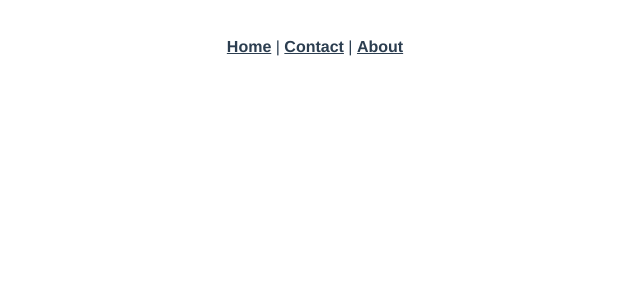
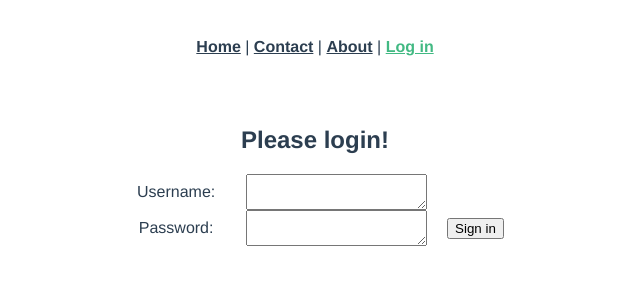
Before and after one commit to Magnus-Farstad/IDATT2105-Fullstack-applikasjonsutvikling, a Vue app in the folder oving_3/: page /login in a window 1280 px wide. Shown: the top 300 px of the page, without its empty margins (325-965 px from the left). Built offline with nearby package versions, Linux system fonts and the light colour scheme.

Commit message:
Created simple login view with simple interactions

```diff
--- a/oving_3/package.json
+++ b/oving_3/package.json
@@ -9,6 +9,7 @@
     "lint": "vue-cli-service lint"
   },
   "dependencies": {
+    "axios": "^0.26.0",
     "core-js": "^3.6.5",
     "uuid": "^8.3.2",
     "vue": "^3.0.0",
@@ -29,6 +30,7 @@
     "eslint": "^6.7.2",
     "eslint-plugin-prettier": "^3.3.1",
     "eslint-plugin-vue": "^7.0.0",
+    "flush-promises": "^1.0.2",
     "prettier": "^2.2.1",
     "typescript": "~3.9.3",
     "vue-jest": "^5.0.0-0"
--- a/oving_3/src/App.vue
+++ b/oving_3/src/App.vue
@@ -2,7 +2,8 @@
   <div id="nav">
     <router-link :to="{ name: 'Home' }">Home</router-link> |
     <router-link :to="{ name: 'ContactForm' }">Contact</router-link> |
-    <router-link :to="{ name: 'About' }">About</router-link>
+    <router-link :to="{ name: 'About' }">About</router-link> |
+    <router-link :to="{ name: 'LogIn' }">Log in</router-link>
   </div>
   <router-view />
 </template>
--- a/oving_3/src/components/Calculator.vue
+++ b/oving_3/src/components/Calculator.vue
@@ -165,7 +165,7 @@ export default {
 }
 
 .ans {
-  grid-area:ans;
+  grid-area: ans;
 }
 
 .del {
--- /dev/null
+++ b/oving_3/src/components/LogInComponent.vue
@@ -0,0 +1,60 @@
+<template>
+  <div id="loginContainer">
+    <div id="loginTitle">
+      <label>Please login!</label>
+    </div>
+    <div id="username">
+      <label id="usernameLabel">Username:</label>
+      <textarea v-model="username"></textarea>
+    </div>
+    <div id="password">
+      <label id="passwordLabel">Password: </label>
+      <textarea v-model="password"></textarea>
+      <button @click="handleClickSignin">Sign in</button>
+    </div>
+  </div>
+</template>
+
+<script>
+export default {
+  name: "LoginComponent",
+  methods: {
+    handleClickSignin() {
+      alert("You entered the username: " + this.username);
+    },
+  },
+  data() {
+    return {
+      username: "",
+      password: "",
+    };
+  },
+};
+</script>
+
+<style scoped>
+#loginContainer {
+  display: grid;
+  justify-content: center;
+  margin: 40px;
+}
+
+#loginTitle {
+  font-size: x-large;
+  font-weight: bold;
+  margin-bottom: 20px;
+}
+
+#username,
+#password {
+  display: flex;
+  flex-direction: row;
+  align-items: center;
+  column-gap: 20px;
+}
+
+#usernameLabel,
+#passwordLabel {
+  width: 100px;
+}
+</style>
--- a/oving_3/src/router/index.js
+++ b/oving_3/src/router/index.js
@@ -2,6 +2,7 @@ import { createRouter, createWebHistory } from "vue-router";
 import Home from "../views/Home.vue";
 import ContactForm from "../views/Contact.vue";
 import About from "../views/About.vue";
+import LogIn from "@/views/LogIn";
 
 const routes = [
   {
@@ -19,6 +20,11 @@ const routes = [
     name: "About",
     component: About,
   },
+  {
+    path: "/login",
+    name: "LogIn",
+    component: LogIn,
+  },
 ];
 
 const router = createRouter({
--- a/oving_3/src/views/Home.vue
+++ b/oving_3/src/views/Home.vue
@@ -2,7 +2,6 @@
   <div class="home">
     <div class="headerContainer">
       <h1 class="header">Calculator</h1>
-      <div class="text">This is a calculator</div>
     </div>
     <div id="calculatorContainer">
       <calculator @add-equations="addEquation"></calculator>
--- /dev/null
+++ b/oving_3/src/views/LogIn.vue
@@ -0,0 +1,15 @@
+<template>
+  <LogInComponent></LogInComponent>
+</template>
+
+<script>
+import LogInComponent from "@/components/LogInComponent";
+export default {
+  name: "LogIn",
+  components: {
+    LogInComponent,
+  },
+};
+</script>
+
+<style scoped></style>
```
Also changed, not shown: 1 other file (tests, documents, lock files or other folders).
